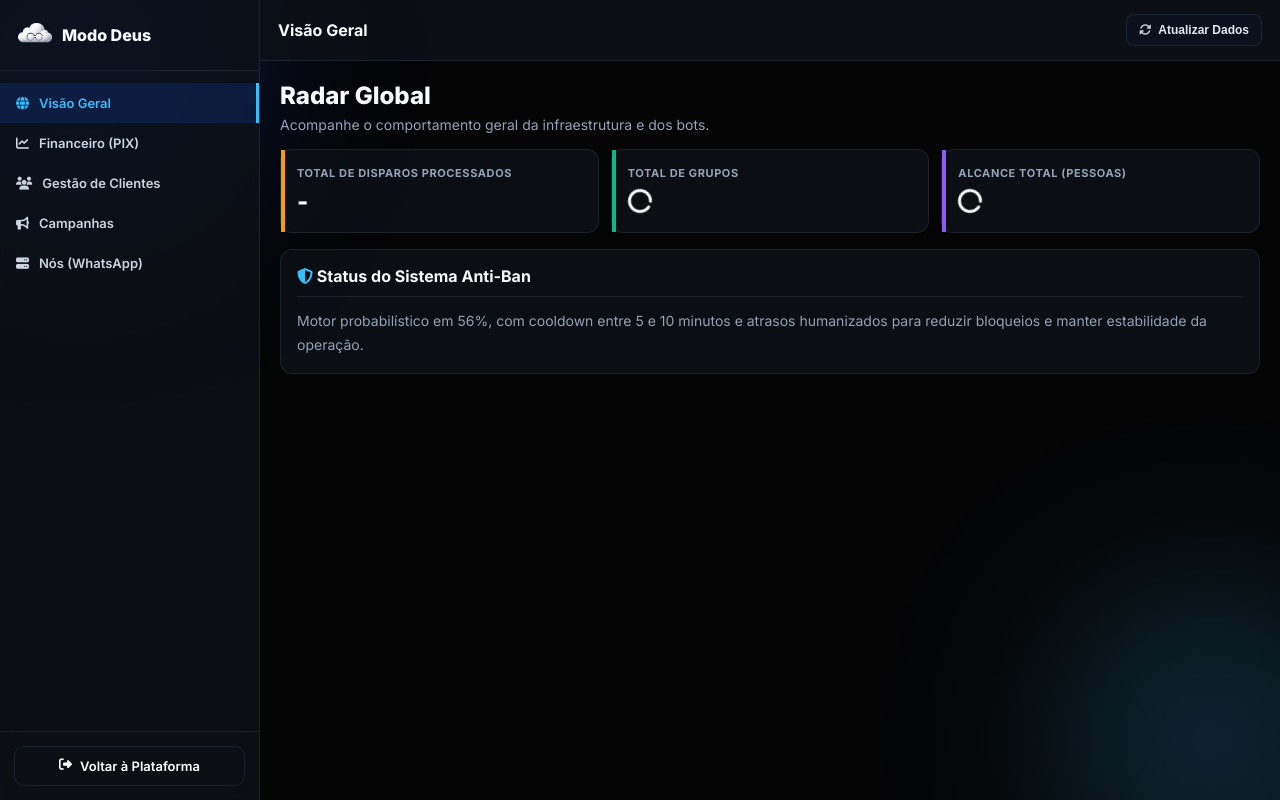
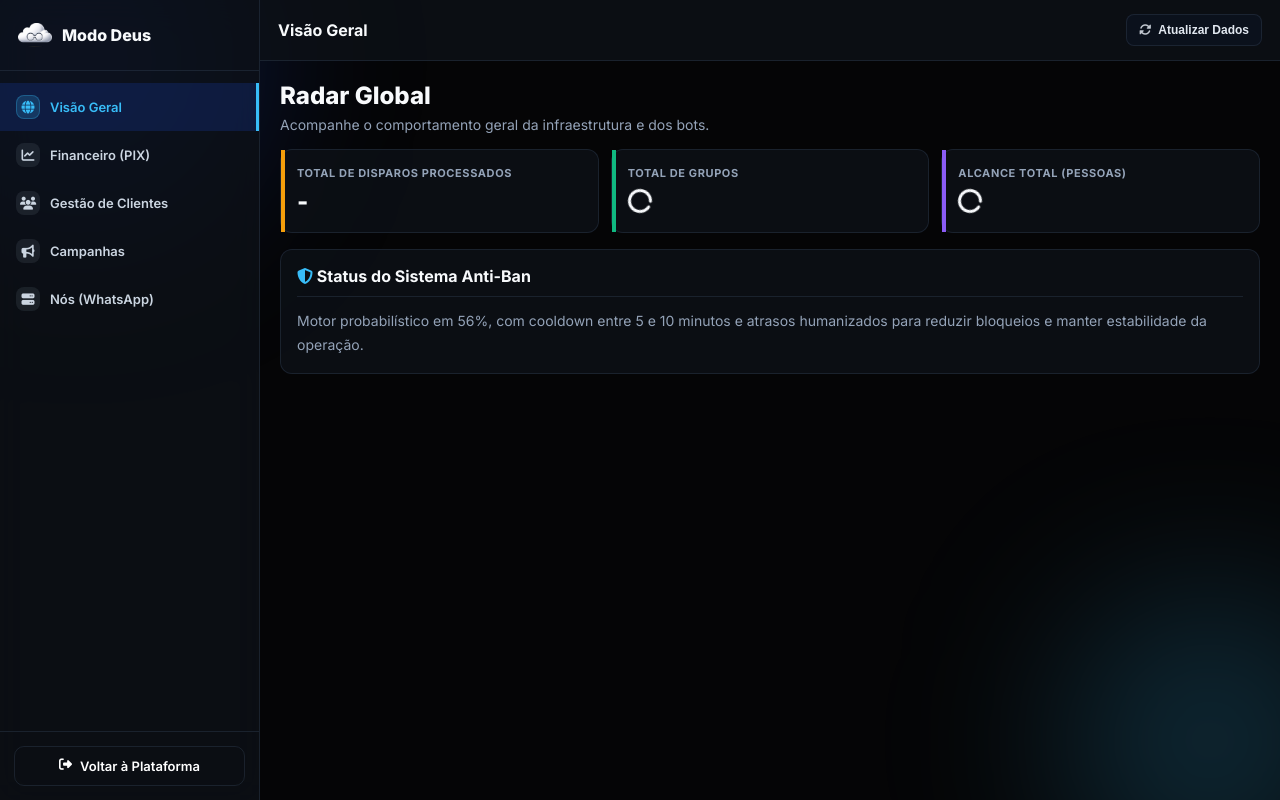
Before and after one commit to victorgabri121211-creator/nando, a PHP site: page /admin.php in a window 1280 px wide. Run offline with PHP 8.4, Linux system fonts and the light colour scheme.

Commit message:
Align admin category icons with main panel style
Co-authored-by: victorgabri121211-creator <victorgabri121211-creator@users.noreply.github.com>

```diff
--- a/admin.php
+++ b/admin.php
@@ -112,7 +112,24 @@ if (!empty($stringDadosGrafico)) {
         .brand img{width:34px;height:34px;object-fit:contain}
         .sb-menu{padding:12px 0;overflow:auto;flex:1}
         .tab-link{display:flex;align-items:center;gap:10px;padding:12px 16px;color:#cbd5e1;text-decoration:none;font-weight:600;font-size:13px;border-right:3px solid transparent}
+        .tab-link i{
+            width: 24px;
+            height: 24px;
+            display: inline-flex;
+            align-items: center;
+            justify-content: center;
+            border-radius: 8px;
+            background: rgba(148, 163, 184, 0.12);
+            color: #cbd5e1;
+            transition: background .2s ease, color .2s ease, box-shadow .2s ease;
+        }
         .tab-link:hover,.tab-link.active{background:#1d4ed833;color:var(--blue);border-right-color:var(--blue)}
+        .tab-link:hover i,
+        .tab-link.active i{
+            background: rgba(56, 189, 248, 0.18);
+            color: var(--blue);
+            box-shadow: 0 0 0 1px rgba(56, 189, 248, 0.28) inset;
+        }
         .sb-foot{padding:14px;border-top:1px solid var(--line)}
         .btn-back{display:flex;justify-content:center;gap:8px;border:1px solid var(--line);border-radius:10px;padding:11px;color:#fff;text-decoration:none;font-size:13px;font-weight:600}
         .main{flex:1;display:flex;flex-direction:column;min-width:0}
```
